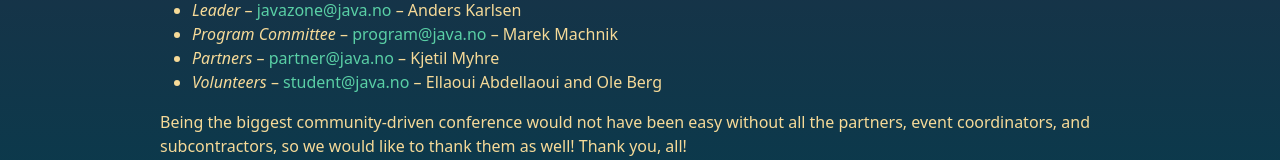
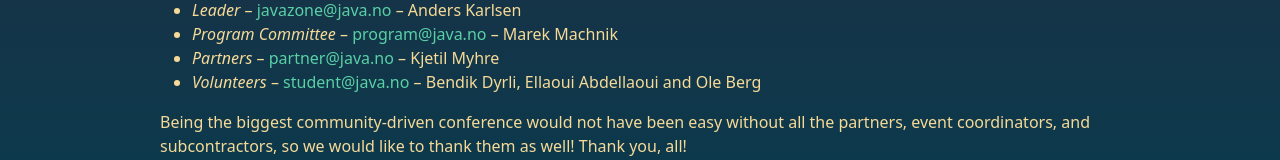
Before and after one commit to javaBin/2023.javazone.no, a Next.js app: page /about in a window 1280 px wide. Shown: the part 1450-1610 px from the top of the page. Built offline with nearby package versions, Linux system fonts and the light colour scheme.

Commit message:
Added Bendik list

```diff
--- a/app/about/page.tsx
+++ b/app/about/page.tsx
@@ -75,7 +75,7 @@ export default function About() {
             <a href="mailto:student@java.no" target="_blank" rel="noreferrer">
               student@java.no
             </a>{' '}
-            – Ellaoui Abdellaoui
+            – Bendik Dyrli, Ellaoui Abdellaoui
             and Ole Berg
           </li>
         </ul>
```
